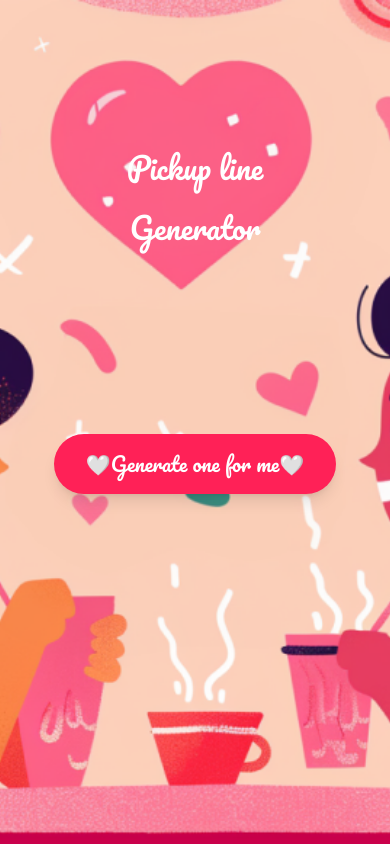
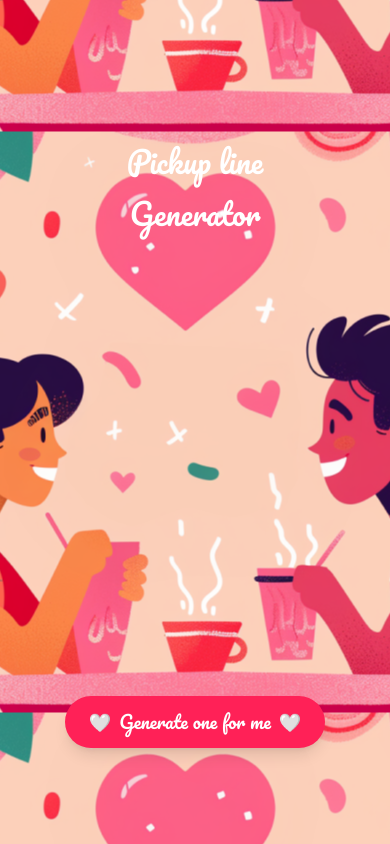
Before and after one commit to Upendrapal0607/1811-labs-assignment, a Next.js app: page / in a window 390 px wide. Built offline with nearby package versions, Linux system fonts and the light colour scheme.

Commit message:
update responsive

```diff
--- a/src/app/app.tsx
+++ b/src/app/app.tsx
@@ -1,4 +1,4 @@
-import React, { useState } from "react";
+import React from "react";
 import { useRouter } from "next/navigation";
 import { getCookie } from "./lib/utils";
 
@@ -11,17 +11,18 @@ export const App = () => {
   };
 
   return (
-    <div className="w-full min-h-screen  bg-[url('/Image/background-image.png')] bg-cover bg-center text-white m-0 p-0 flex flex-col items-center justify-between">
-      <div className="flex flex-col items-center w-full md:w-auto text-center font-pacifico text-3xl space-y-6 mt-[150px] md:mt-[40px] sm:mt-[120px]">
+    <div className="w-full min-h-screen bg-[url('/Image/background-image.png')] bg-center sm:bg-cover md:bg-contain text-white flex flex-col items-center justify-between p-4">
+      <div className="flex flex-col items-center w-full text-center font-pacifico text-3xl space-y-4 mt-32 md:mt-16 sm:mt-24">
         <h3>Pickup line</h3>
         <h3>Generator</h3>
       </div>
+      <div className="flex-grow"></div>
       <div className="mt-8 md:mt-16">
         <button
-          className="flex items-center justify-center mb-[350px] lg:mb-[250px] px-8 py-4 bg-[#ff2157] text-white rounded-full text-xl shadow-lg hover:bg-[#ff4071] transition duration-300"
+          className="flex items-center justify-center mb-20 md:mb-28 lg:mb-36 px-6 py-3 bg-[#ff2157] text-white rounded-full text-lg md:text-xl shadow-lg hover:bg-[#ff4071] transition duration-300"
           onClick={handleLogin}
         >
-          <span>🤍</span> <p>Generate one for me</p> <span>🤍</span>
+          <span>🤍</span> <p className="mx-2">Generate one for me</p> <span>🤍</span>
         </button>
       </div>
     </div>
```
